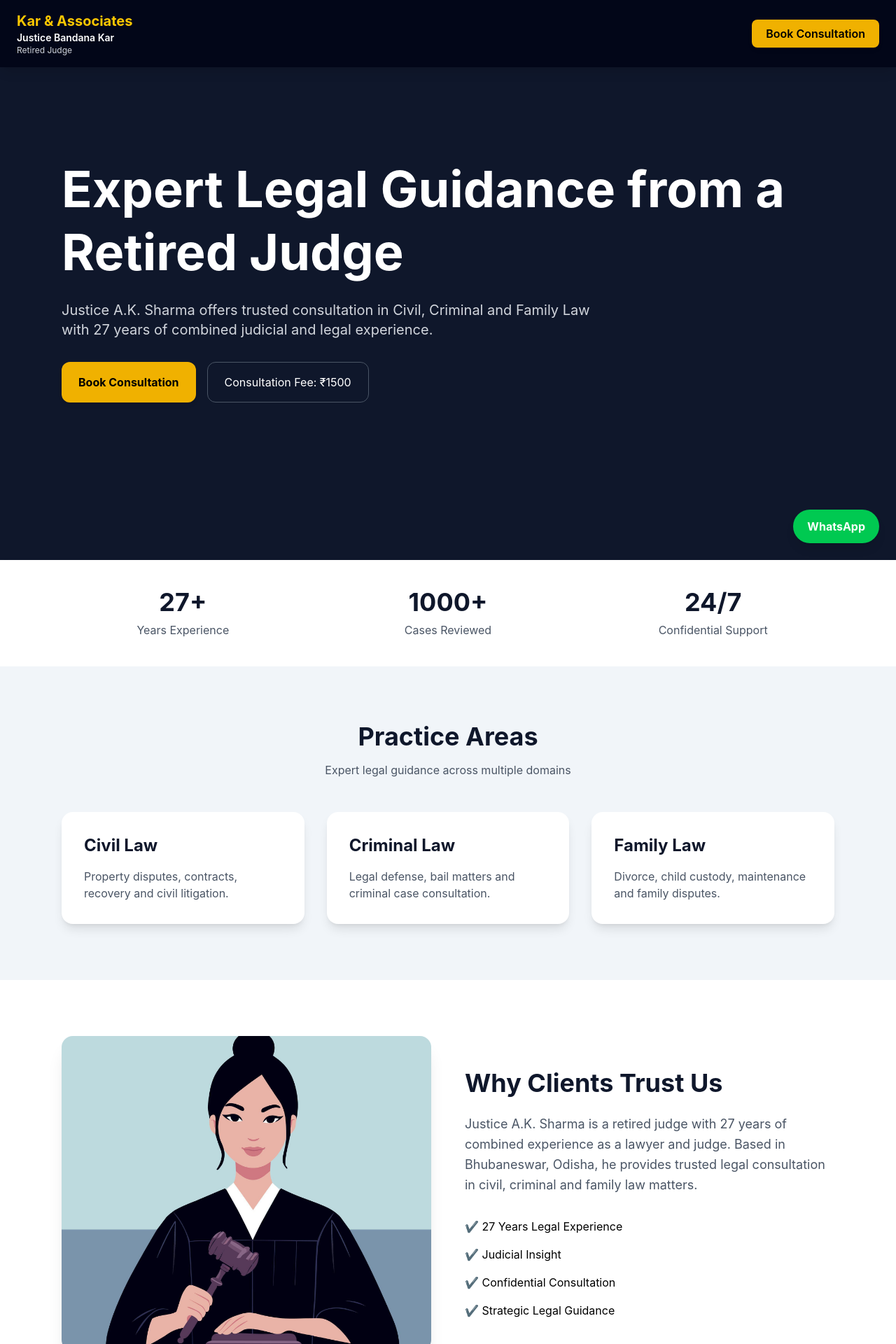
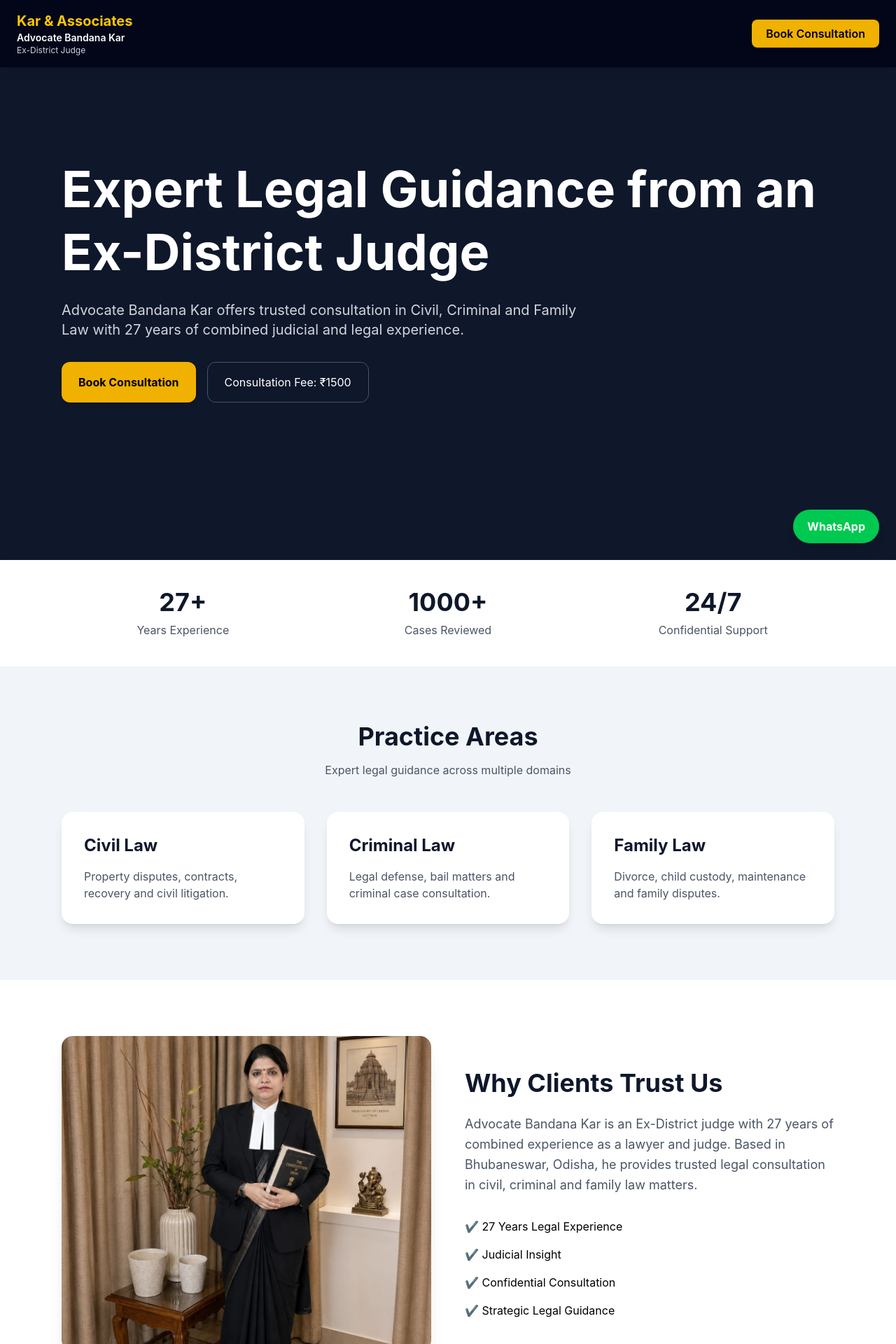
Before and after one commit to subasjena733/law-consultancy, a React (Vite) app: page / in a window 1280 px wide. Shown: the top 1920 px of the page at 70% size. Built offline with nearby package versions, Linux system fonts and the light colour scheme; no server answers.

Commit message:
Advocate details updation

```diff
--- a/src/components/About.jsx
+++ b/src/components/About.jsx
@@ -4,8 +4,8 @@ function About() {
       <div className="max-w-6xl mx-auto px-6 grid md:grid-cols-2 gap-12 items-center">
 
         <img
-          src="/judge.jpg"
-          alt="Justice A.K. Sharma"
+          src="/judge1.jpeg"
+          alt="Advocate Bandana Kar"
           className="w-full h-[450px] object-cover rounded-2xl shadow-xl"
         />
 
@@ -15,7 +15,7 @@ function About() {
           </h2>
 
           <p className="mt-6 text-gray-600 text-lg leading-relaxed">
-            Justice A.K. Sharma is a retired judge with 27 years of
+            Advocate Bandana Kar is an Ex-District judge with 27 years of
             combined experience as a lawyer and judge. Based in
             Bhubaneswar, Odisha, he provides trusted legal consultation
             in civil, criminal and family law matters.
--- a/src/components/Hero.jsx
+++ b/src/components/Hero.jsx
@@ -3,11 +3,11 @@ function Hero() {
     <section className="bg-slate-900 text-white min-h-screen flex items-center">
   <div className="max-w-6xl mx-auto px-6">
     <h1 className="text-5xl md:text-7xl font-bold leading-tight">
-      Expert Legal Guidance from a Retired Judge
+      Expert Legal Guidance from an Ex-District Judge
     </h1>
 
     <p className="mt-6 text-xl text-gray-300 max-w-3xl">
-      Justice A.K. Sharma offers trusted consultation in Civil,
+      Advocate Bandana Kar offers trusted consultation in Civil,
       Criminal and Family Law with 27 years of combined judicial
       and legal experience.
     </p>
--- a/src/components/Navbar.jsx
+++ b/src/components/Navbar.jsx
@@ -8,11 +8,11 @@ function Navbar() {
           </h1>
 
           <p className="text-sm font-semibold">
-            Justice Bandana Kar
+            Advocate Bandana Kar
           </p>
 
           <p className="text-xs text-gray-300">
-            Retired Judge
+            Ex-District Judge
           </p>
         </div>
         <button className="bg-yellow-500 text-black px-5 py-2 rounded-lg font-semibold hover:scale-105 transition duration-150 active:scale-95 hover:brightness-110 shadow-md hover:shadow-lg">
```
Also changed, not shown: public/judge1.jpeg (added).
